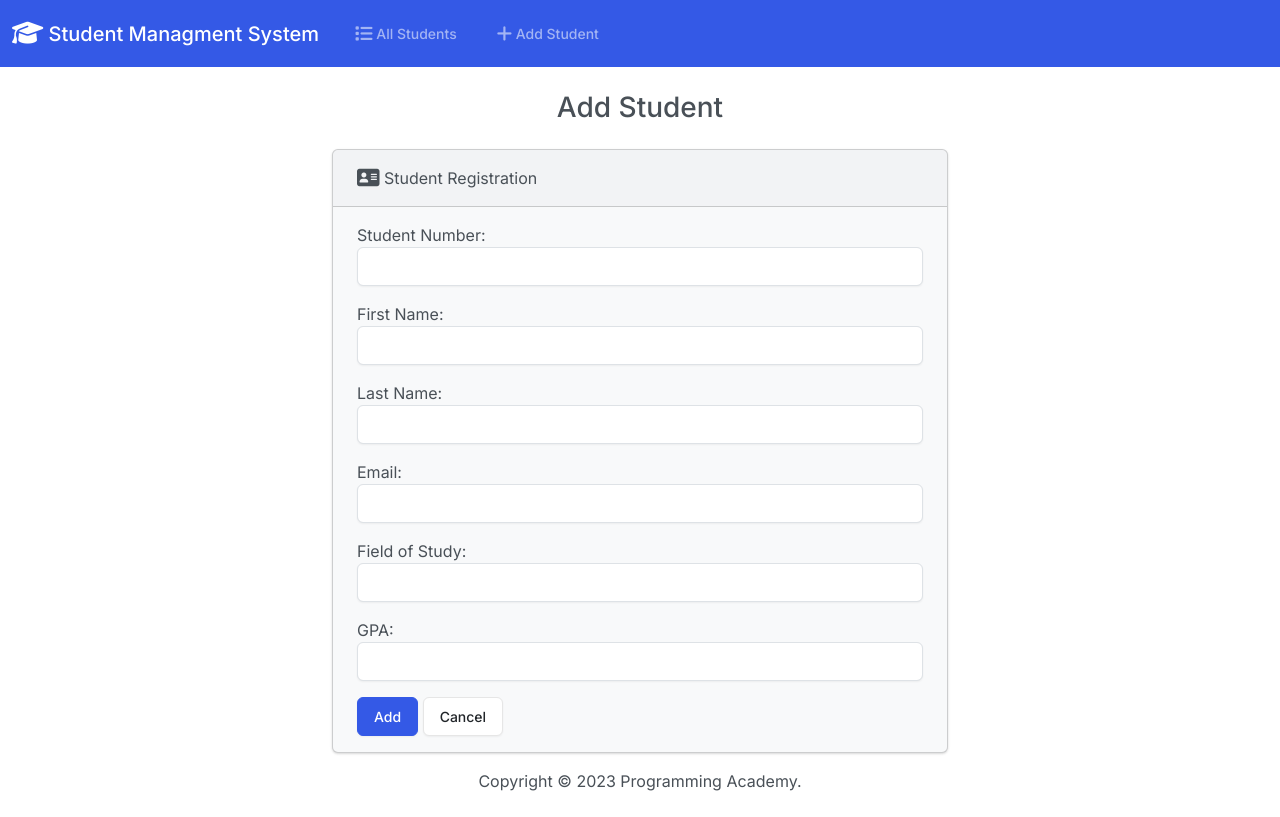
After one commit to Flaviohmm/Student-Management-System, a Django app: page /add/ in a window 1280 px wide. The commit adds this page. Run offline with Django 4.2, Linux system fonts and the light colour scheme; some libraries are stand-ins or nearby versions.

Commit message:
Add Student by forms

```diff
--- /dev/null
+++ b/students/forms.py
@@ -0,0 +1,24 @@
+from django import forms
+from .models import Student
+
+
+class StudentForm(forms.ModelForm):
+    class Meta:
+        model = Student
+        fields = ['student_number', 'first_name', 'last_name', 'email', 'field_of_study', 'gpa']
+        labels = {
+            'student_number': 'Student Number',
+            'first_name': 'First Name',
+            'last_name': 'Last Name',
+            'email': 'Email',
+            'field_of_study': 'Field of Study',
+            'gpa': 'GPA'
+        }
+        widgets = {
+            'student_number': forms.NumberInput(attrs={'class': 'form-control'}),
+            'first_name': forms.TextInput(attrs={'class': 'form-control'}),
+            'last_name': forms.TextInput(attrs={'class': 'form-control'}),
+            'email': forms.EmailInput(attrs={'class': 'form-control'}),
+            'field_of_study': forms.TextInput(attrs={'class': 'form-control'}),
+            'gpa': forms.NumberInput(attrs={'class': 'form-control'})
+        }
--- /dev/null
+++ b/students/templates/students/add.html
@@ -0,0 +1,29 @@
+{% extends "students/base.html" %}
+
+{% block body %}
+  <h3 class="text-center m-4">Add Student</h3>
+  {% if success %}
+    <div class="alert alert-success" role="alert">
+      The new student added successfully.
+      <a href="{% url "index" %}" class="alert-link">Go to Home Page.</a>
+    </div>
+  {% else %}
+    <div class="row justify-content-center">
+      <div class="col-6">
+        <div class="card bg-light mb-3">
+          <div class="card-header">
+            <i class="fa-solid fa-address-card fa-lg"></i> Student Registration
+          </div>
+          <div class="card-body">
+            <form action="{% url "add" %}" method="post">
+              {% csrf_token %}
+              {{ form.as_p }}
+              <button class="btn btn-primary" type="submit">Add</button>
+              <a href="{% url "index" %}" class="btn btn-secondary">Cancel</a>
+            </form>
+          </div>
+        </div>
+      </div>
+    </div>
+  {% endif %}
+{% endblock body %}
--- /dev/null
+++ b/students/templates/students/base.html
@@ -0,0 +1,52 @@
+{% load static %}
+
+<!DOCTYPE html>
+<html lang="en">
+<head>
+  <meta charset="UTF-8">
+  <meta name="viewport" content="width=device-width, initial-scale=1.0">
+  <title>Student Managment System</title>
+  <link rel="stylesheet" href="https://cdnjs.cloudflare.com/ajax/libs/font-awesome/6.4.2/css/all.min.css" integrity="sha512-z3gLpd7yknf1YoNbCzqRKc4qyor8gaKU1qmn+CShxbuBusANI9QpRohGBreCFkKxLhei6S9CQXFEbbKuqLg0DA==" crossorigin="anonymous" referrerpolicy="no-referrer" />
+  <link rel="stylesheet" href="{% static 'css/bootstrap.min.css' %}">
+  <link rel="stylesheet" href="{% static 'css/bootstrap.css' %}">
+</head>
+<body class="d-flex flex-column min-vh-100">
+  <nav class="navbar navbar-expand-lg bg-primary" data-bs-theme="dark">
+    <div class="container-fluid">
+      <a class="navbar-brand" href="{% url 'index' %}">
+        <i class="fa-solid fa-graduation-cap fa-lg"></i> Student Managment System
+      </a>
+      <button class="navbar-toggler" type="button" data-bs-toggle="collapse" data-bs-target="#navbarColor01" aria-controls="navbarColor01" aria-expanded="false" aria-label="Toggle navigation">
+        <span class="navbar-toggler-icon"></span>
+      </button>
+      <div class="collapse navbar-collapse" id="navbarColor01">
+        <ul class="navbar-nav me-auto">
+          <li class="nav-item">
+            <a class="nav-link" href="{% url 'index' %}">
+              <i class="fa-solid fa-list fa-lg"></i> All Students
+            </a>
+          </li>
+          <li class="nav-item">
+            <a class="nav-link" href="{% url 'add' %}">
+              <i class="fa-solid fa-plus fa-lg"></i> Add Student
+            </a>
+          </li>
+        </ul>
+      </div>
+    </div>
+  </nav>
+  <div class="container-fluid">
+    {% block body %}
+
+    {% endblock body %}
+  </div>
+  <footer class="mt-auto mb-4">
+    <div class="text-center">
+      <span>
+        Copyright &copy; <script>document.write(new Date().getFullYear())</script> Programming Academy.
+      </span>
+    </div>
+  </footer>
+  <script src="https://cdn.jsdelivr.net/npm/bootstrap@5.0.2/dist/js/bootstrap.bundle.min.js" integrity="sha384-MrcW6ZMFYlzcLA8Nl+NtUVF0sA7MsXsP1UyJoMp4YLEuNSfAP+JcXn/tWtIaxVXM" crossorigin="anonymous"></script>
+</body>
+</html>
--- a/students/urls.py
+++ b/students/urls.py
@@ -5,4 +5,5 @@ from . import views
 urlpatterns = [
     path('', views.index, name='index'),
     path('<int:id>', views.view_student, name='view_student'),
+    path('add/', views.add, name='add'),
 ]
--- a/students/views.py
+++ b/students/views.py
@@ -1,7 +1,9 @@
 from django.http import HttpResponseRedirect
 from django.shortcuts import render
 from django.urls import reverse
+
 from .models import Student
+from .forms import StudentForm
 
 # Create your views here.
 def index(request):
@@ -12,3 +14,35 @@ def index(request):
 def view_student(request, id):
     student = Student.objects.get(pk=id)
     return HttpResponseRedirect(reverse('index'))
+
+def add(request):
+    if request.method == 'POST':
+        form = StudentForm(request.POST)
+        if form.is_valid():
+            new_student_number = form.cleaned_data['student_number']
+            new_first_name = form.cleaned_data['first_name']
+            new_last_name = form.cleaned_data['last_name']
+            new_email = form.cleaned_data['email']
+            new_field_of_study = form.cleaned_data['field_of_study']
+            new_gpa = form.cleaned_data['gpa']
+
+            new_student = Student(
+                student_number = new_student_number,
+                first_name = new_first_name,
+                last_name = new_last_name,
+                email = new_email,
+                field_of_study = new_field_of_study,
+                gpa = new_gpa
+            )
+
+            new_student.save()
+
+            return render(request, 'students/add.html', {
+                'form': StudentForm(),
+                'success': True
+            })
+    else:
+        form = StudentForm()
+    return render(request, 'students/add.html', {
+        'form': StudentForm()
+    })
```
Also changed, not shown: students/templates/students/index.html (+4 -49 lines), db.sqlite3.
